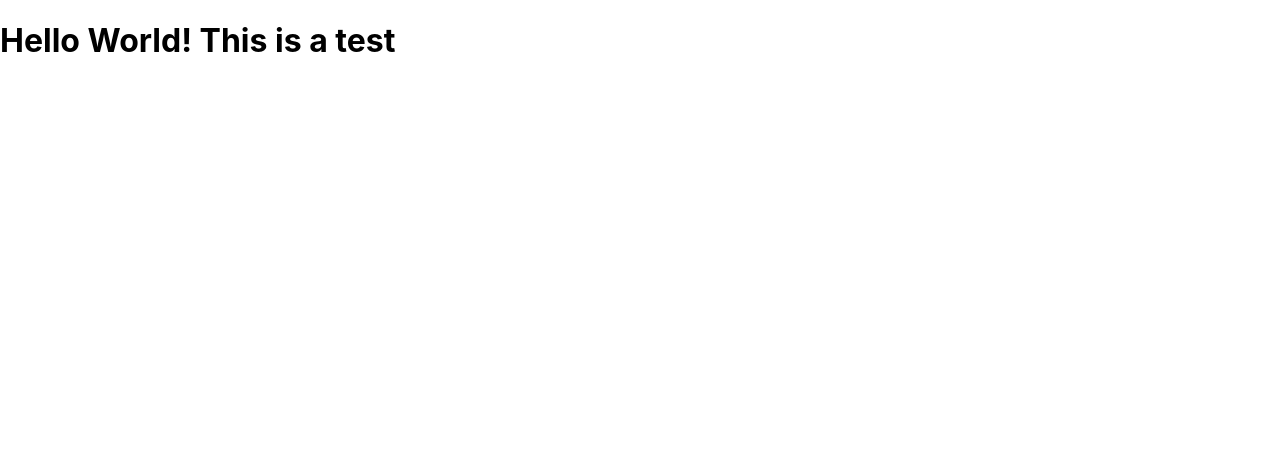
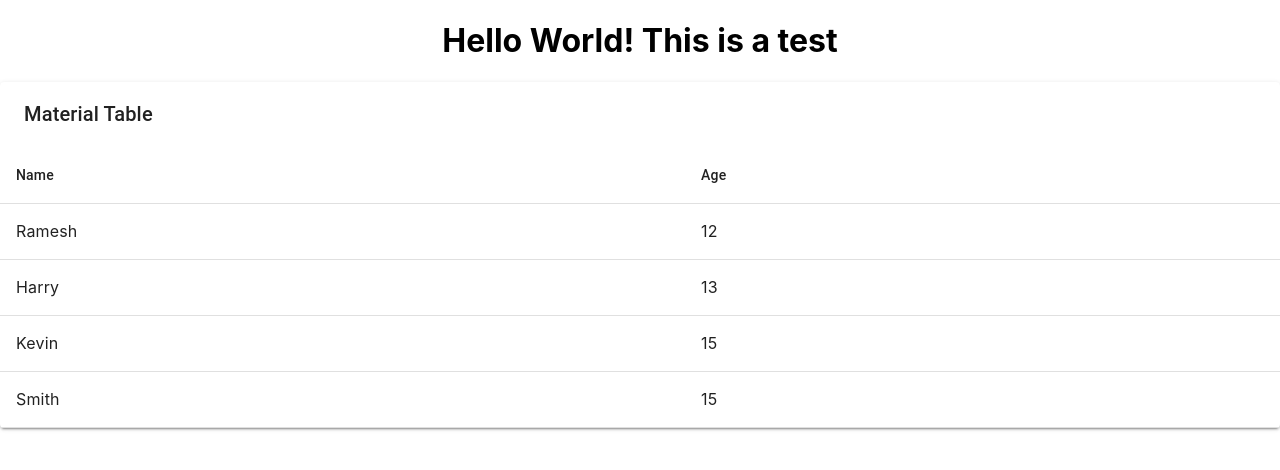
Before and after one commit to nscsp-it/your-first-contribution, a React (Create React App) app: page / in a window 1280 px wide. Shown: the top 470 px of the page. Built offline with nearby package versions, Linux system fonts and the light colour scheme.

Commit message:
Tables added

```diff
--- a/package.json
+++ b/package.json
@@ -4,9 +4,11 @@
   "version": "0.1.0",
   "private": true,
   "dependencies": {
+    "@material-ui/core": "^4.12.3",
     "@testing-library/jest-dom": "^5.14.1",
     "@testing-library/react": "^11.2.7",
     "@testing-library/user-event": "^12.8.3",
+    "material-table": "^1.69.3",
     "react": "^17.0.2",
     "react-dom": "^17.0.2",
     "react-scripts": "4.0.3",
--- a/public/index.html
+++ b/public/index.html
@@ -15,6 +15,10 @@
       user's mobile device or desktop. See https://developers.google.com/web/fundamentals/web-app-manifest/
     -->
     <link rel="manifest" href="%PUBLIC_URL%/manifest.json" />
+    <link
+  rel="stylesheet"
+  href="https://fonts.googleapis.com/icon?family=Material+Icons"
+/>
     <!--
       Notice the use of %PUBLIC_URL% in the tags above.
       It will be replaced with the URL of the `public` folder during the build.
--- a/src/App.js
+++ b/src/App.js
@@ -1,10 +1,13 @@
 import React, { Component } from 'react';
+import { Table } from './Table';
+import './App.css';
 
 class App extends Component {
   render() {
     return (
       <div className="App">
         <h1>Hello World! This is a test </h1>
+        <Table> </Table>
       </div>
     );
   }
--- /dev/null
+++ b/src/Table.js
@@ -0,0 +1,33 @@
+import React from 'react'
+import MaterialTable from 'material-table'
+
+export const Table=()=>{
+    const data = [
+        {name: 'Ramesh', age:12},
+        {name: 'Harry', age:13},
+        {name: 'Kevin', age:15},
+        {name: 'Smith', age:15},
+    ]
+
+    const columns=[
+        {
+            title: 'Name', field: 'name'
+        },
+        {
+            title: 'Age' , field: 'age'
+        }
+    ]
+    return <div>
+        <MaterialTable title="Material Table"
+
+        data = {data}
+        columns={columns}
+        options={
+            {search:false,
+            paging: false
+            }
+        }
+
+        />
+    </div>
+}
```
Also changed, not shown: 1 other file (tests, documents, lock files or other folders).
